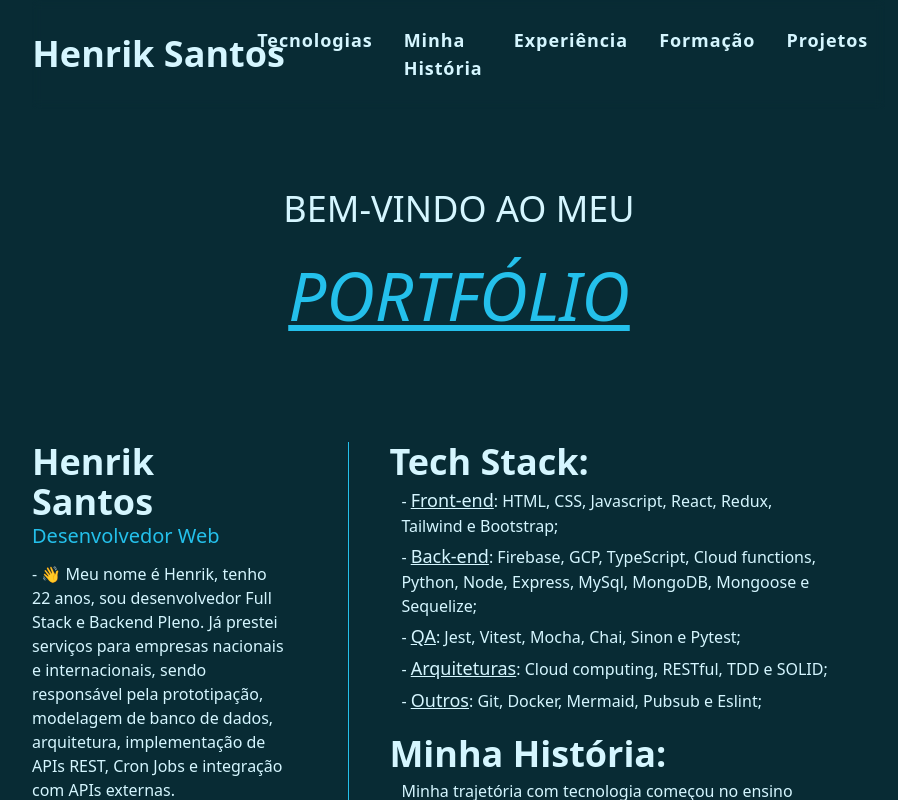
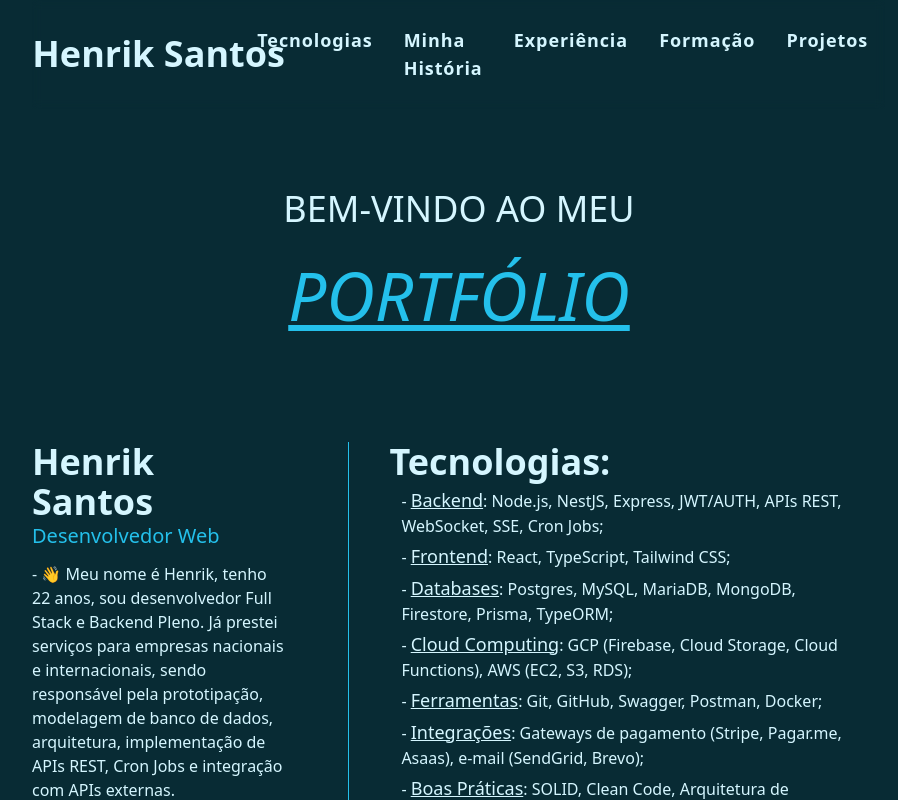
Before and after one commit to HenrikSantos/HenrikSantos.github.io, a React (Vite) app: page / in a window 1280 px wide. Shown: the top 800 px of the page, without its empty margins (181-1079 px from the left). Built offline with nearby package versions, Linux system fonts and the light colour scheme.

Commit message:
feat: update Stack with new technologies

```diff
--- a/src/components/Stack.tsx
+++ b/src/components/Stack.tsx
@@ -2,29 +2,36 @@ export default function Stack() {
   return (
     <section id="stack" className="flex flex-col justify-center">
       <h1 className="mb-1">
-        <span className="text-4xl font-semibold">Tech Stack:</span>
+        <span className="text-4xl font-semibold">Tecnologias:</span>
       </h1>
-      <ul className="mx-3 flex flex-col space-y-1 font-thin">
+      <ul className="ml-3 flex flex-col space-y-1 font-thin">
         <li>
-          - <span className="text-lg underline">Front-end</span>: HTML, CSS,
-          Javascript, React, Redux, Tailwind e Bootstrap;
+          - <span className="text-lg underline">Backend</span>: Node.js, NestJS,
+          Express, JWT/AUTH, APIs REST, WebSocket, SSE, Cron Jobs;
         </li>
         <li>
-          - <span className="text-lg underline">Back-end</span>: Firebase, GCP,
-          TypeScript, Cloud functions, Python, Node, Express, MySql, MongoDB,
-          Mongoose e Sequelize;
+          - <span className="text-lg underline">Frontend</span>: React,
+          TypeScript, Tailwind CSS;
         </li>
         <li>
-          - <span className="text-lg underline">QA</span>: Jest, Vitest, Mocha,
-          Chai, Sinon e Pytest;
+          - <span className="text-lg underline">Databases</span>: Postgres,
+          MySQL, MariaDB, MongoDB, Firestore, Prisma, TypeORM;
         </li>
         <li>
-          - <span className="text-lg underline">Arquiteturas</span>: Cloud
-          computing, RESTful, TDD e SOLID;
+          - <span className="text-lg underline">Cloud Computing</span>: GCP
+          (Firebase, Cloud Storage, Cloud Functions), AWS (EC2, S3, RDS);
         </li>
         <li>
-          - <span className="text-lg underline">Outros</span>: Git, Docker,
-          Mermaid, Pubsub e Eslint;
+          - <span className="text-lg underline">Ferramentas</span>: Git, GitHub,
+          Swagger, Postman, Docker;
+        </li>
+        <li>
+          - <span className="text-lg underline">Integrações</span>: Gateways de
+          pagamento (Stripe, Pagar.me, Asaas), e-mail (SendGrid, Brevo);
+        </li>
+        <li>
+          - <span className="text-lg underline">Boas Práticas</span>: SOLID,
+          Clean Code, Arquitetura de Software;
         </li>
       </ul>
     </section>
```
